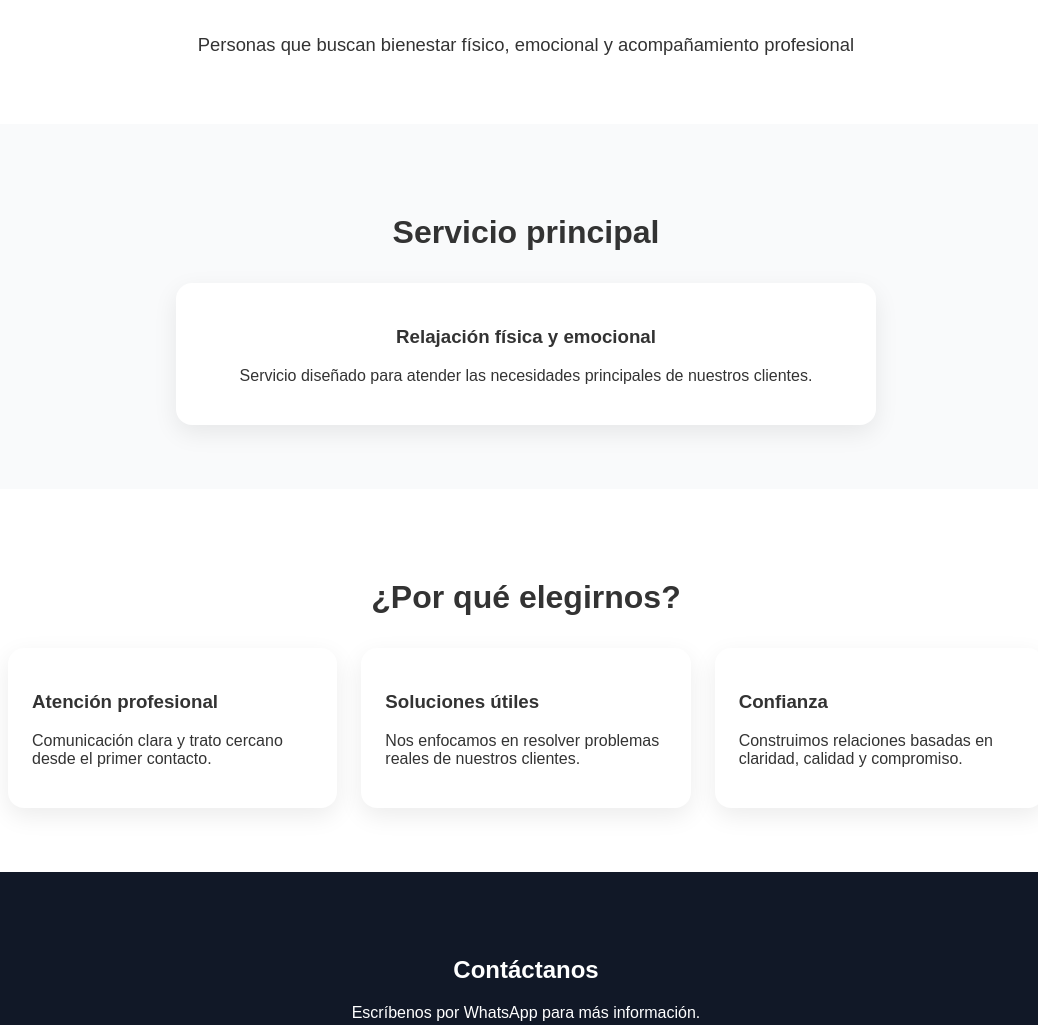
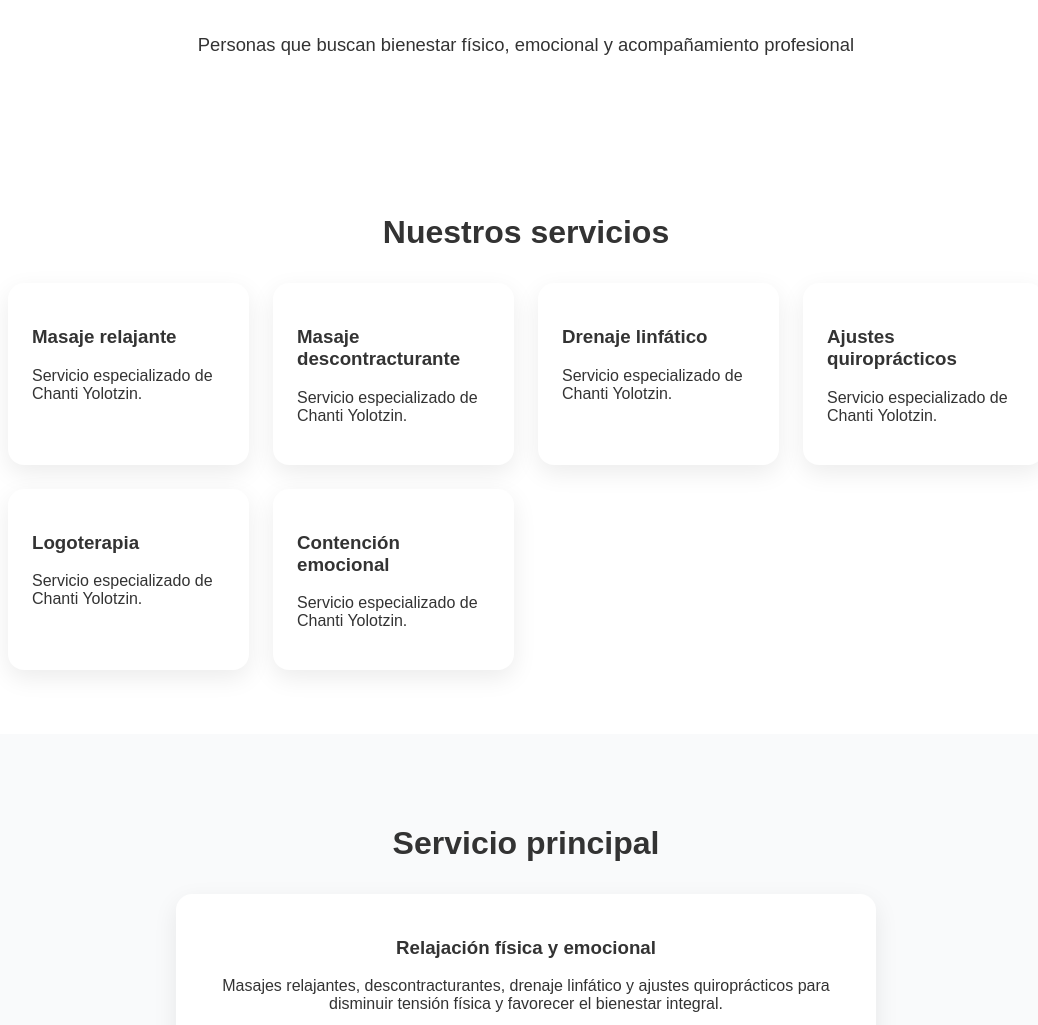
Before and after one commit to maperez77/demos, a plain HTML site: page index.html in a window 1280 px wide. Shown: the part 787-1812 px from the top of the page, without its empty margins (114-1152 px from the left). Drawn offline with Linux system fonts and the light colour scheme.

Commit message:
Agregar servicios a Chanti Yolotzin

```diff
--- a/index.html
+++ b/index.html
@@ -16,7 +16,7 @@
 
     <div class="hero-content">
         <p class="eyebrow">Terapia física y emocional</p>
-        <h1>undefined</h1>
+        <h1>Masajes, ajustes quiroprácticos, rehabilitación física, contención emocional y logoterapia</h1>
         <p>En cada sesión puedes liberar no solo la tensión del cuerpo, sino también la emocional, con acompañamiento profesional y humano.</p>
         <a href="#contacto" class="cta">Solicitar información</a>
     </div>
@@ -27,11 +27,44 @@
     <p class="center">Personas que buscan bienestar físico, emocional y acompañamiento profesional</p>
 </section>
 
+
+<section class="section">
+    <h2>Nuestros servicios</h2>
+    <div class="cards">
+
+        <div class="card">
+            <h3>Masaje relajante</h3>
+            <p>Servicio especializado de Chanti Yolotzin.</p>
+        </div>
+        <div class="card">
+            <h3>Masaje descontracturante</h3>
+            <p>Servicio especializado de Chanti Yolotzin.</p>
+        </div>
+        <div class="card">
+            <h3>Drenaje linfático</h3>
+            <p>Servicio especializado de Chanti Yolotzin.</p>
+        </div>
+        <div class="card">
+            <h3>Ajustes quiroprácticos</h3>
+            <p>Servicio especializado de Chanti Yolotzin.</p>
+        </div>
+        <div class="card">
+            <h3>Logoterapia</h3>
+            <p>Servicio especializado de Chanti Yolotzin.</p>
+        </div>
+        <div class="card">
+            <h3>Contención emocional</h3>
+            <p>Servicio especializado de Chanti Yolotzin.</p>
+        </div>
+    </div>
+</section>
+
+
 <section class="section alt">
     <h2>Servicio principal</h2>
     <div class="card featured">
         <h3>Relajación física y emocional</h3>
-        <p>Servicio diseñado para atender las necesidades principales de nuestros clientes.</p>
+        <p>Masajes relajantes, descontracturantes, drenaje linfático y ajustes quiroprácticos para disminuir tensión física y favorecer el bienestar integral.</p>
     </div>
 </section>
 
@@ -43,12 +76,12 @@
             <p>Comunicación clara y trato cercano desde el primer contacto.</p>
         </div>
         <div class="card">
-            <h3>Soluciones útiles</h3>
-            <p>Nos enfocamos en resolver problemas reales de nuestros clientes.</p>
+            <h3>Bienestar integral</h3>
+            <p>Acompañamos el bienestar físico y emocional con sensibilidad humana.</p>
         </div>
         <div class="card">
             <h3>Confianza</h3>
-            <p>Construimos relaciones basadas en claridad, calidad y compromiso.</p>
+            <p>Construimos relaciones basadas en claridad, respeto y cuidado.</p>
         </div>
     </div>
 </section>
--- a/styles.css
+++ b/styles.css
@@ -1,6 +1,6 @@
 :root {
-    --primary: #667eea;
-    --secondary: #764ba2;
+    --primary: #d97706;
+    --secondary: #92400e;
     --dark: #111827;
     --light: #f9fafb;
     --text: #333333;
@@ -44,7 +44,7 @@ body {
 }
 
 .hero-content {
-    max-width: 800px;
+    max-width: 850px;
     margin: 8rem auto 0;
     text-align: center;
 }
```
Also changed, not shown: athena.config.json (+11 -2 lines).
